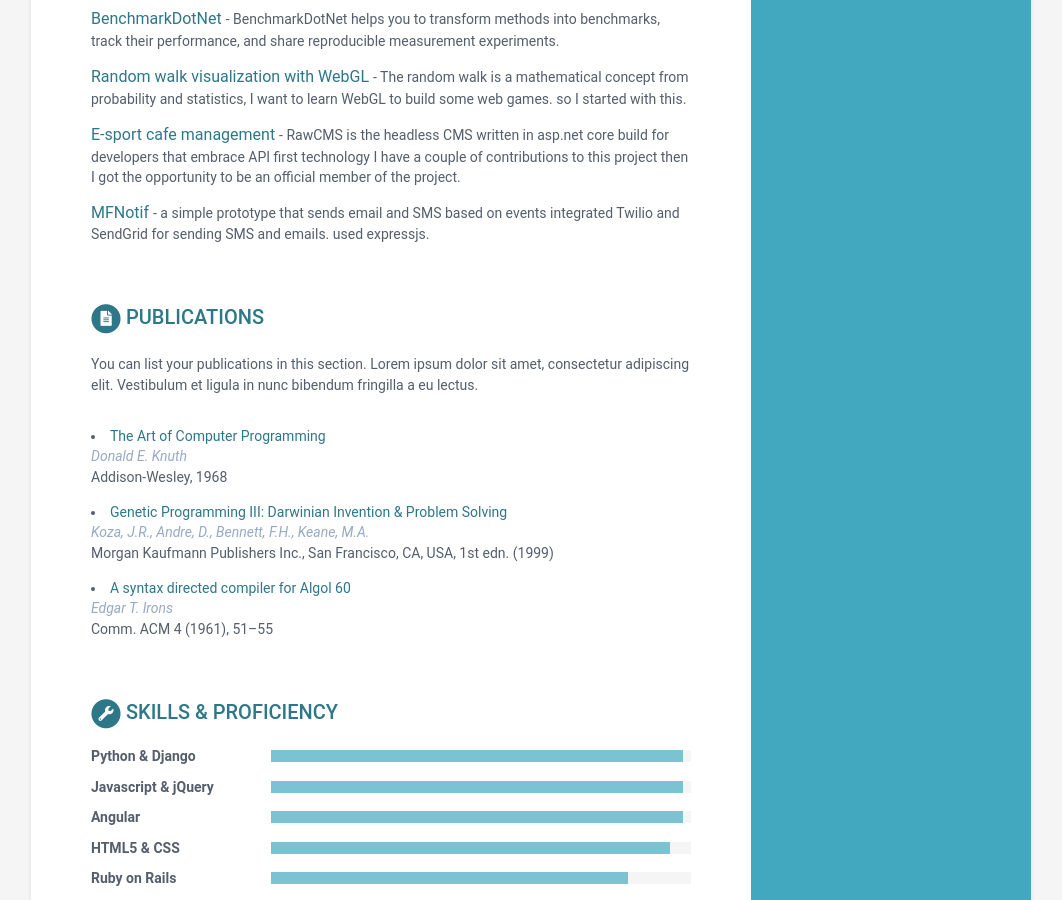
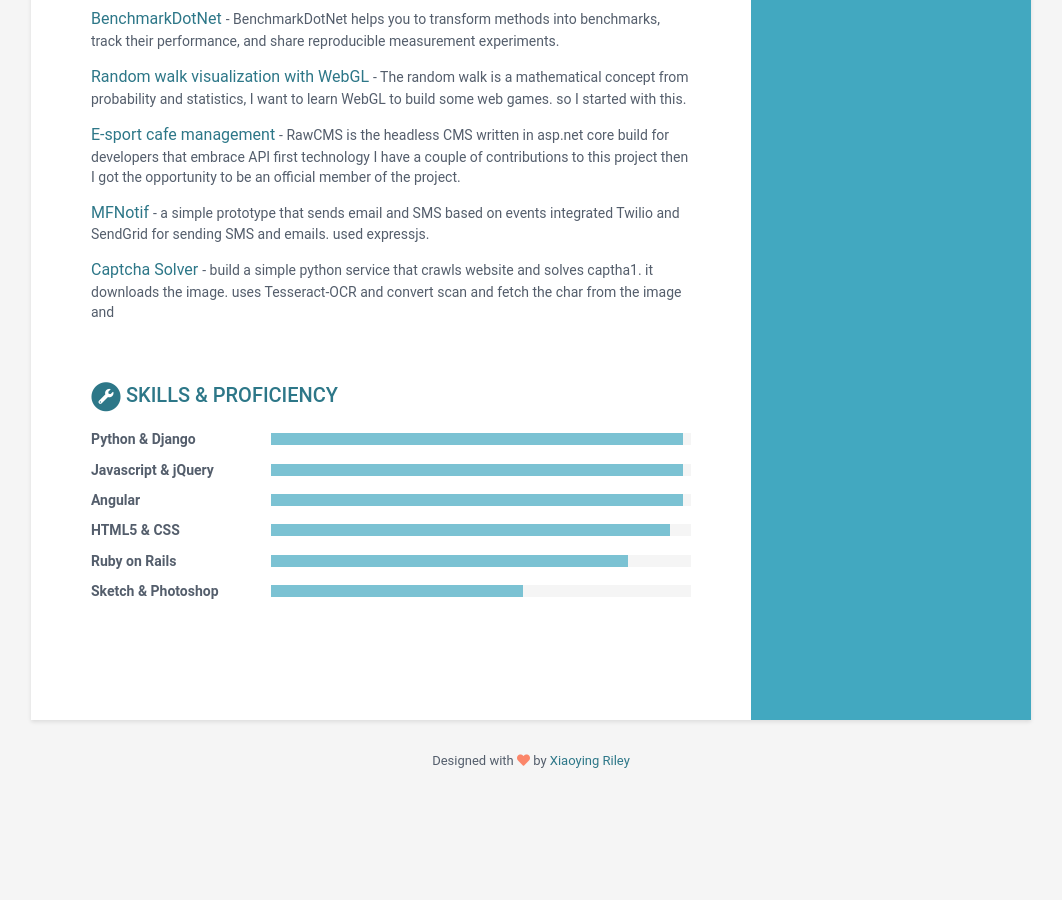
Before and after one commit to chan18/chandrakanth, a Jekyll site: the page built from index.html, in a window 1280 px wide and 900 px high, scrolled down 1405 px. Shown: the whole window, without its empty margins (109-1171 px from the left). Built offline with Jekyll 4.4.1, drawn with Linux system fonts in a browser that asks for light colours; after the commit the page ends 2206 px from its top, so only the background shows below that.

Commit message:
added projects

```diff
--- a/_data/data.yml
+++ b/_data/data.yml
@@ -108,27 +108,9 @@
         link: "#https://github.com/chan18/MFNotif"
         tagline: " a simple prototype that sends email and SMS based on events integrated Twilio and SendGrid for sending SMS and emails. used expressjs."
 
-publications:
-    title: Publications
-    intro: |
-      You can list your publications in this section. Lorem ipsum dolor sit
-      amet, consectetur adipiscing elit. Vestibulum et ligula in nunc
-      bibendum fringilla a eu lectus.
-    papers:
-      - title: The Art of Computer Programming
-        link: "#"
-        authors: Donald E. Knuth
-        conference: Addison-Wesley, 1968
-
-      - title: "Genetic Programming III: Darwinian Invention &amp; Problem Solving"
-        link: "#"
-        authors: Koza, J.R., Andre, D., Bennett, F.H., Keane, M.A.
-        conference: "Morgan Kaufmann Publishers Inc., San Francisco, CA, USA, 1st edn. (1999)"
-
-      - title: A syntax directed compiler for Algol 60
-        link: "#"
-        authors: Edgar T. Irons
-        conference: "Comm. ACM 4 (1961), 51–55"
+      - title: Captcha Solver
+        link: "#https://github.com/chan18/captchasolver/tree/master"
+        tagline: "build a simple python service that crawls website and solves captha1. it downloads the image. uses Tesseract-OCR and convert scan and fetch the char from the image and"
 
 skills:
     title: Skills &amp; Proficiency
```
